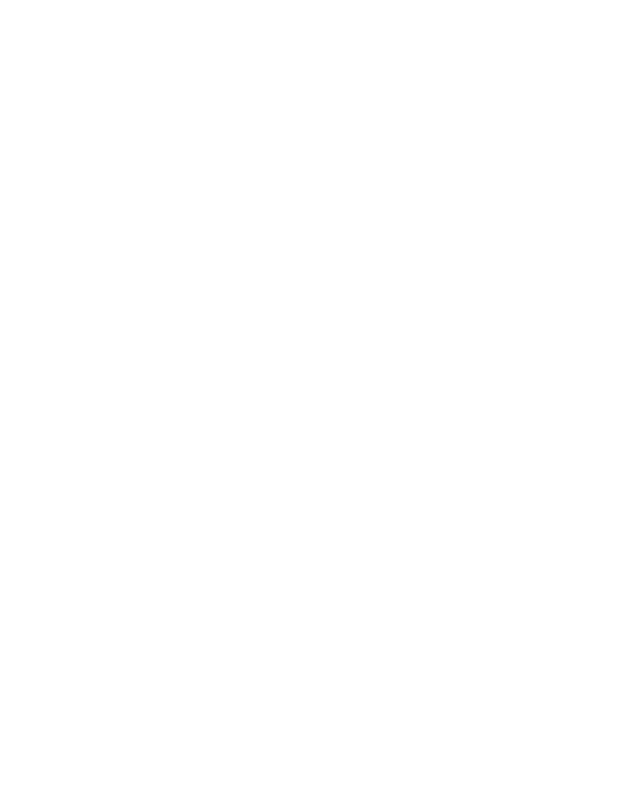
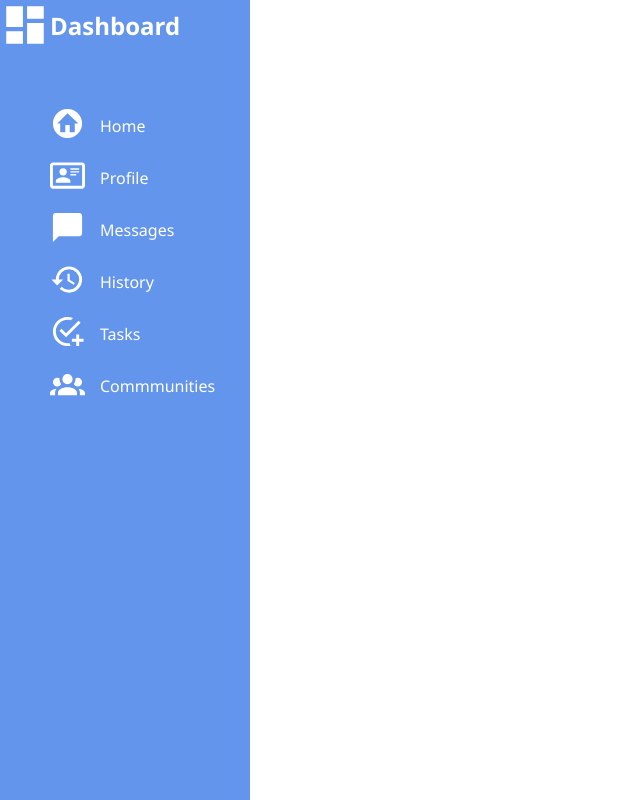
Before and after one commit to mferrucc/Admin-Dashboard, a plain HTML site: page index.html in a window 1280 px wide. Shown: the whole page, without its empty margins (0-640 px from the left). Drawn offline with Linux system fonts and the light colour scheme.

Commit message:
Added sidebar style and menu items with icons

```diff
--- a/index.html
+++ b/index.html
@@ -7,6 +7,60 @@
     <link rel="stylesheet" href="style.css">
 </head>
 <body>
+    <div class="sidebar">
+        <div class="title-box">
+            <img src="media/view-dashboard.svg" alt="dashboard logo" class="title-logo">
+            <h2>Dashboard</h2>
+        </div>
+        <div class="menu">
+            <div>
+                <img src="media/home-circle.svg" alt="" class="menu-icon">
+            </div>
+            <div class="menu-item">
+                <p>Home</p>
+            </div>
 
+            <div>
+                <img src="media/profile.svg" alt="" class="menu-icon">
+            </div>
+            <div class="menu-item">
+                <p>Profile</p>
+            </div>
+
+            <div>
+                <img src="media/message.svg" alt="" class="menu-icon">
+            </div>
+            <div class="menu-item">
+                <p>Messages</p>
+            </div>
+
+            <div>
+                <img src="media/history.svg" alt="" class="menu-icon">
+            </div>
+            <div class="menu-item">
+                <p>History</p>
+            </div>
+
+            <div>
+                <img src="media/task.svg" alt="" class="menu-icon">
+            </div>
+            <div class="menu-item">
+                <p>Tasks</p>
+            </div>
+
+            <div>
+                <img src="media/community.svg" alt="" class="menu-icon">
+            </div>
+            <div class="menu-item">
+                <p>Commmunities</p>
+            </div>
+        </div>
+    </div>
+    <div class="header">
+
+    </div>
+    <div class="main-content">
+
+    </div>
 </body>
 </html>
--- a/style.css
+++ b/style.css
@@ -2,3 +2,44 @@
     padding: 0;
     margin: 0;
 }
+body {
+    font-family: 'Segoe UI', Tahoma, Geneva, Verdana, sans-serif;
+    display: flex;
+    height: 100vh;
+    width: 100vw;
+    overflow: hidden;
+}
+.sidebar    {
+    background-color: cornflowerblue;
+    width: 250px;
+}
+.title-box  {
+    color:white;
+    display: flex;
+    flex-direction: row;
+    align-items: center;
+}
+.title-logo {
+    filter: invert(100%);
+    width: 50px;
+}
+.menu   {
+    padding: 50px;
+    color: white;
+    align-items: center;
+    display: grid;
+    grid-template-columns: 35px 100px;
+}
+.menu-item  {
+    padding: 15px;
+}
+.menu-icon  {
+    filter: invert(100%);
+    width: 35px;
+}
+.header {
+
+}
+.main-content   {
+
+}
```
Also changed, not shown: media/community.svg (added), media/dashboard-project.png (added), media/history.svg (added), media/home-circle.svg (added), media/message.svg (added), media/profile.svg (added), media/task.svg (added), media/view-dashboard.svg (added).
